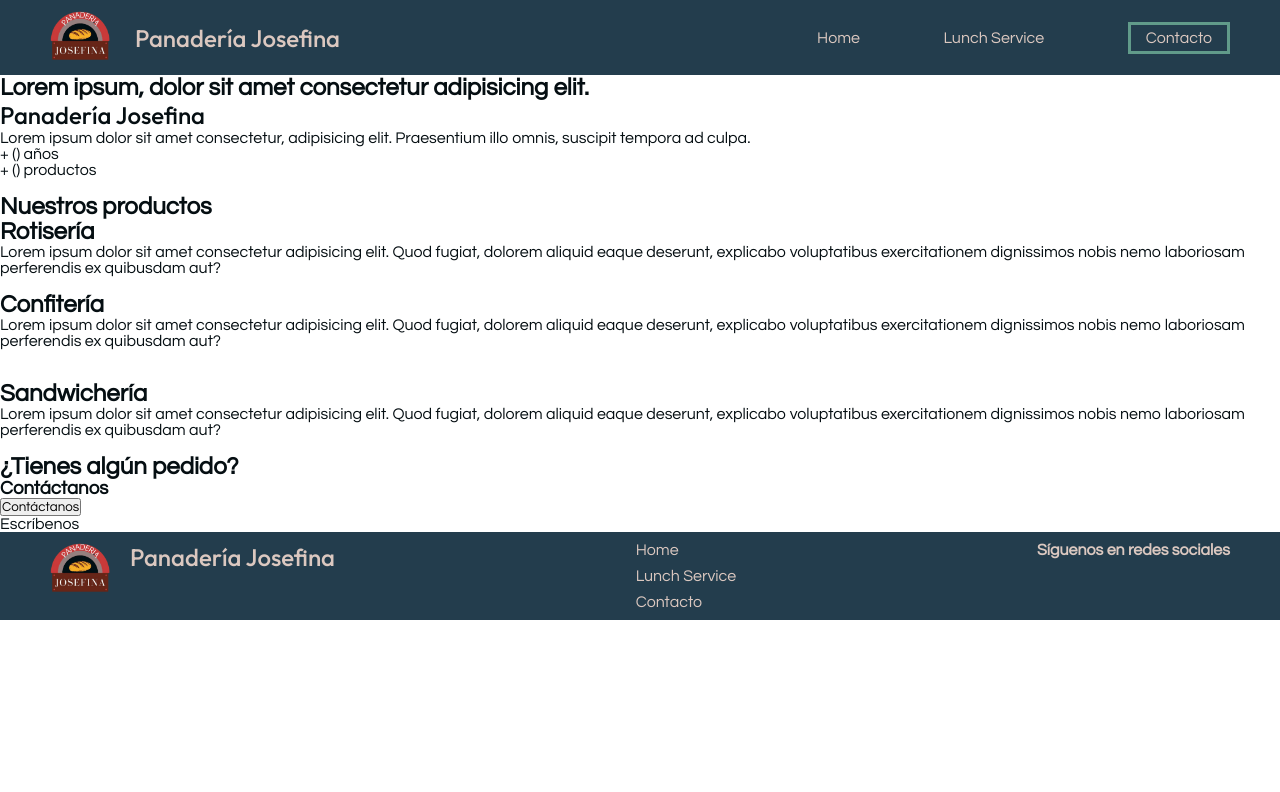
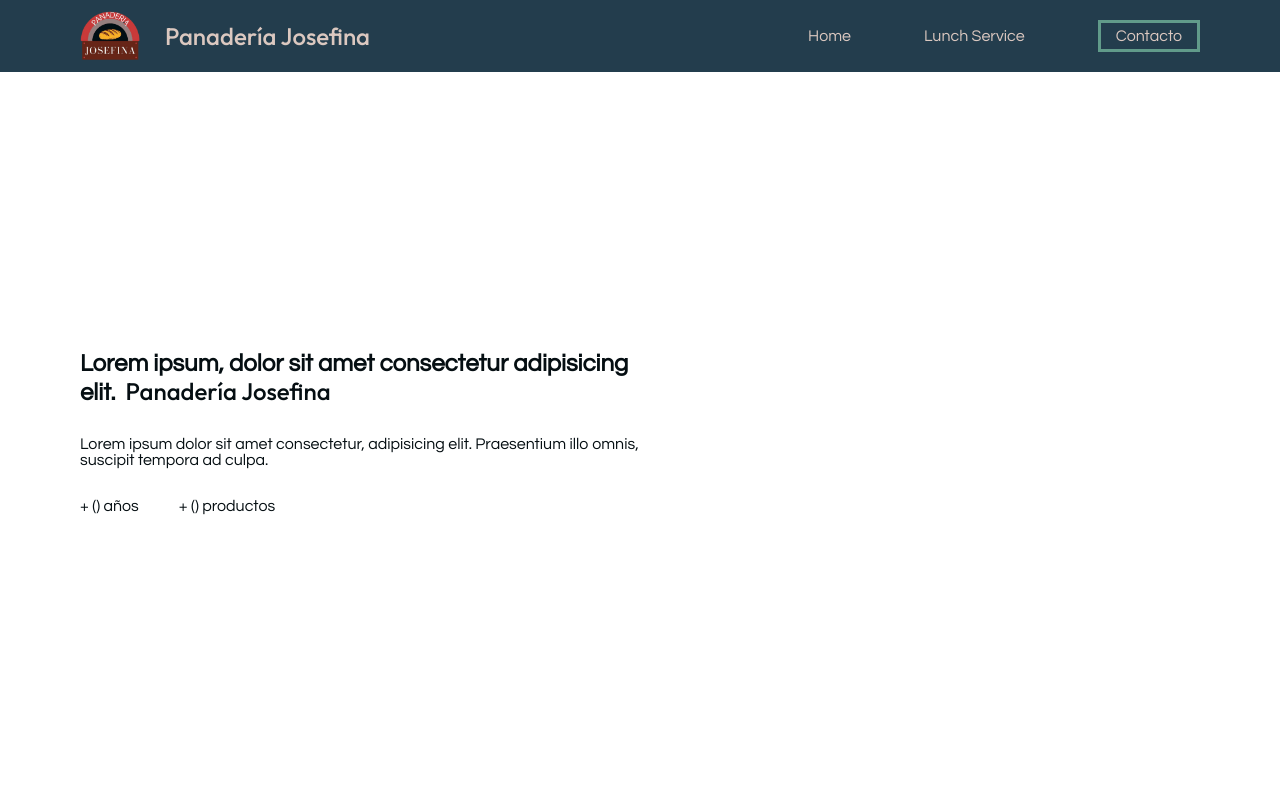
Before and after one commit to Veneburon15/panaderia_josefina, a React (Vite) app: page / in a window 1280 px wide. Shown: the top 792 px of the page. Built offline with nearby package versions, Linux system fonts and the light colour scheme.

Commit message:
NavBar and Footer styles finalization. HomePage styling begining

```diff
--- a/src/Components/Footer.jsx
+++ b/src/Components/Footer.jsx
@@ -8,8 +8,9 @@ const Footer = () => {
       <section className='leftSection'>
         <Link to='/'>
           <img src={Logo} alt="Logo Panadería Josefina" className='logo'/>
+          <h2 className='bakeryHeader'>Panadería Josefina</h2>
         </Link>
-        <h2 className='bakeryHeader'>Panadería Josefina</h2>
+        <p>Lorem ipsum dolor sit amet consectetur adipisicing elit. Nam, ratione.</p>
       </section>
       <nav className='footerNav'>
         <ul className=''>
--- a/src/Components/Navbar.jsx
+++ b/src/Components/Navbar.jsx
@@ -6,10 +6,10 @@ const Navbar = () => {
     <header>
         <nav className='navBar'>
             <div className='navRightDiv'>
-                <Link to='/'>
+                <Link to='/' className='backToHome'>
                     <img src={Logo} alt="Logo Panadería Josefina" className='logo' />
+                    <h2 className='bakeryHeader'>Panadería Josefina</h2>
                 </Link>
-                <h2 className='bakeryHeader'>Panadería Josefina</h2>
             </div>
             <ul className=''>
                 <li >
--- a/src/Pages/Home/HomePage.jsx
+++ b/src/Pages/Home/HomePage.jsx
@@ -1,4 +1,3 @@
-import React from 'react'
 import HeroHome_section1 from './sections/HeroHome_section1'
 import ProductsHome_section2 from './sections/ProductsHome_section2'
 import ContactHome_section3 from './sections/ContactHome_section3'
--- a/src/Pages/Home/sections/HeroHome_section1.jsx
+++ b/src/Pages/Home/sections/HeroHome_section1.jsx
@@ -3,16 +3,20 @@ import React from 'react'
 const HeroHome_section1 = () => {
   return (
     <section className='heroHome'>
-        <div>
+      <div className='leftTextContainer'>
+        <div className='leftHeaderContainer'>
             <h2>Lorem ipsum, dolor sit amet consectetur adipisicing elit. </h2>
             <h1 className='bakeryHeader'>Panadería Josefina</h1>
         </div>
         <p>Lorem ipsum dolor sit amet consectetur, adipisicing elit. Praesentium illo omnis, suscipit tempora ad culpa.</p>
+        <div className='anos_productosContainer'>
           <div>
               <p>+ () años</p>
           </div>
           <div>
               <p>+ () productos</p>
+          </div>
+        </div>
       </div>
       <img src="" alt="" />
       {/* Se puede considerar el anidar el img en un figure, dependiendo del tipo de imagen que vayamos a agregar, si sera relevante para el entendimiento de la pagina se nida, si es puramente estetico se agrega al flujo de la pagina anda mas */}
--- a/src/scss/_footer.scss
+++ b/src/scss/_footer.scss
@@ -1,16 +1,31 @@
 footer {
     display: flex;
-    padding: 10px 50px;
+    padding: 30px 80px;
     background-color: $terciary-color;
     color: $secondary-font-color;
     justify-content: space-between;
+    align-items: center;
 
     .leftSection{
         display: flex;
-        gap: 20px;
+        flex-direction: column;
+        gap: 10px;
+        width: 35%;
+
+        .bakeryHeader{
+            color: $secondary-font-color;
+        }
+
+        p{
+            font-size: 0.85rem;
+        }
     }
 
     .footerNav{
+        border-left: solid 2px $primary-logo-color;
+        padding: 0 0 0 15px;
+        width: 30%;
+
         ul{
             display: flex;
             flex-direction: column;
--- a/src/scss/_homePage.scss
+++ b/src/scss/_homePage.scss
@@ -1,11 +1,42 @@
-// HOME PAGE GENERAL STYLES
+.homeMain{
+    // HOME PAGE GENERAL STYLES
+    section{
+        height: 90vh;
+    }
+
+    // HeroHome STYLES
+    .heroHome{
+        display: flex;
+        align-items: center;
+
+        .leftTextContainer{
+            display: flex;
+            flex-direction: column;
+            gap: 30px;
+            width: 50%;
+
+            h1, h2 {
+                display: inline;
+                margin: 0;
+                padding: 0;
+            }
+
+            h1{
+                padding: 0 0 0 5px;
+            }
+
+            .anos_productosContainer{
+                display: flex;
+                flex-direction: row;
+                gap: 40px;
+            }
+        }
+    }
 
 
-// HeroHome STYLES
+    // ProductHome STYLES
 
 
+    // ContactHome STYLES
 
-// ProductHome STYLES
-
-
-// ContactHome STYLES
+}
--- a/src/scss/_navbar.scss
+++ b/src/scss/_navbar.scss
@@ -1,5 +1,5 @@
 header{
-    padding: 10px 50px;
+    padding: 10px 80px;
     background-color: $terciary-color;
 
     .navBar{
@@ -8,10 +8,17 @@ header{
         justify-content: space-between;
 
         div{
-            display: flex;
-            gap: 25px;
-            align-items: center;
-            width: 27%
+            width: 27%;
+
+            .backToHome{
+                display: flex;
+                gap: 25px;
+                align-items: center;
+
+                .bakeryHeader{
+                    color: $secondary-font-color;
+                }
+            }
         };
 
         ul{
--- a/src/scss/universal.scss
+++ b/src/scss/universal.scss
@@ -29,6 +29,10 @@ body{
     font-family: $text-font;
     color: $main-font-color;
 
+    main{
+        padding: 0 80px;
+    }
+
     .bakeryHeader{
         font-family: $headers-font-Outfit;
         font-weight: 500;
```
Lines whose indentation alone changed are shown as unchanged.
